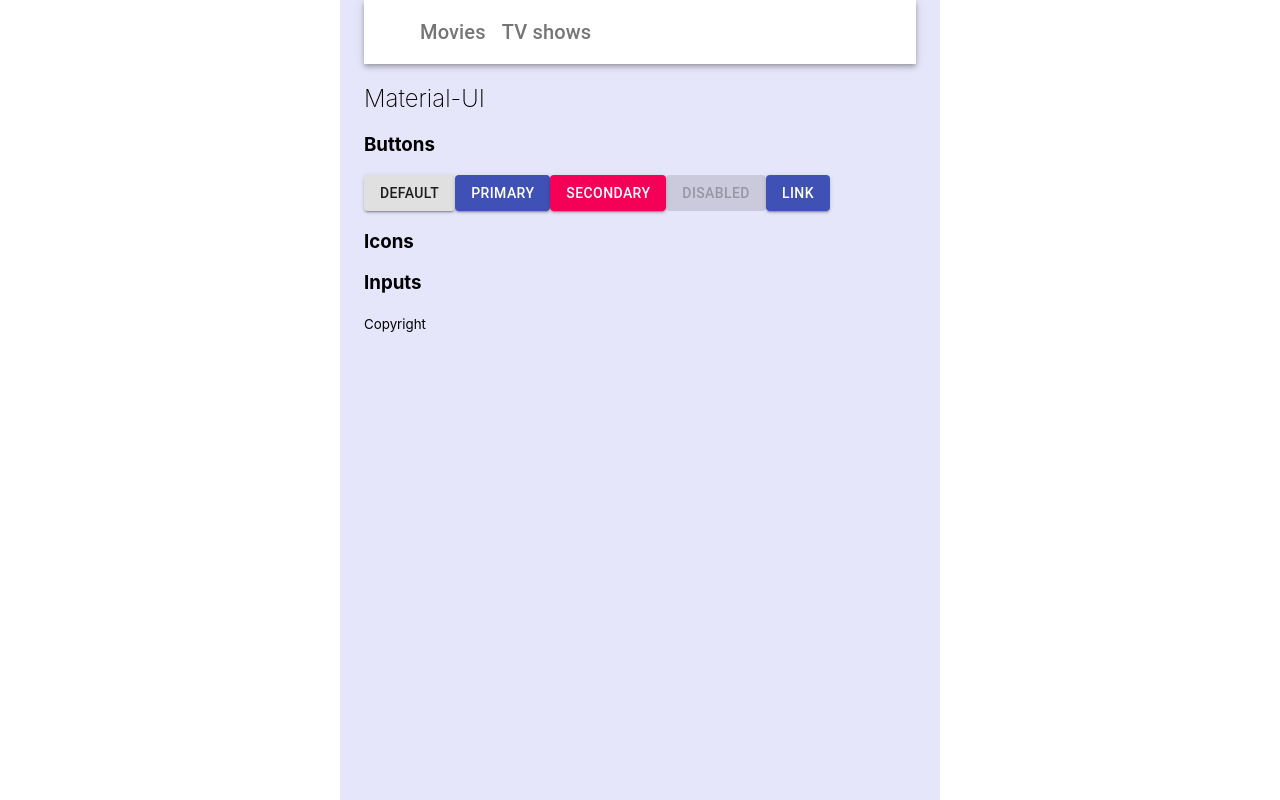
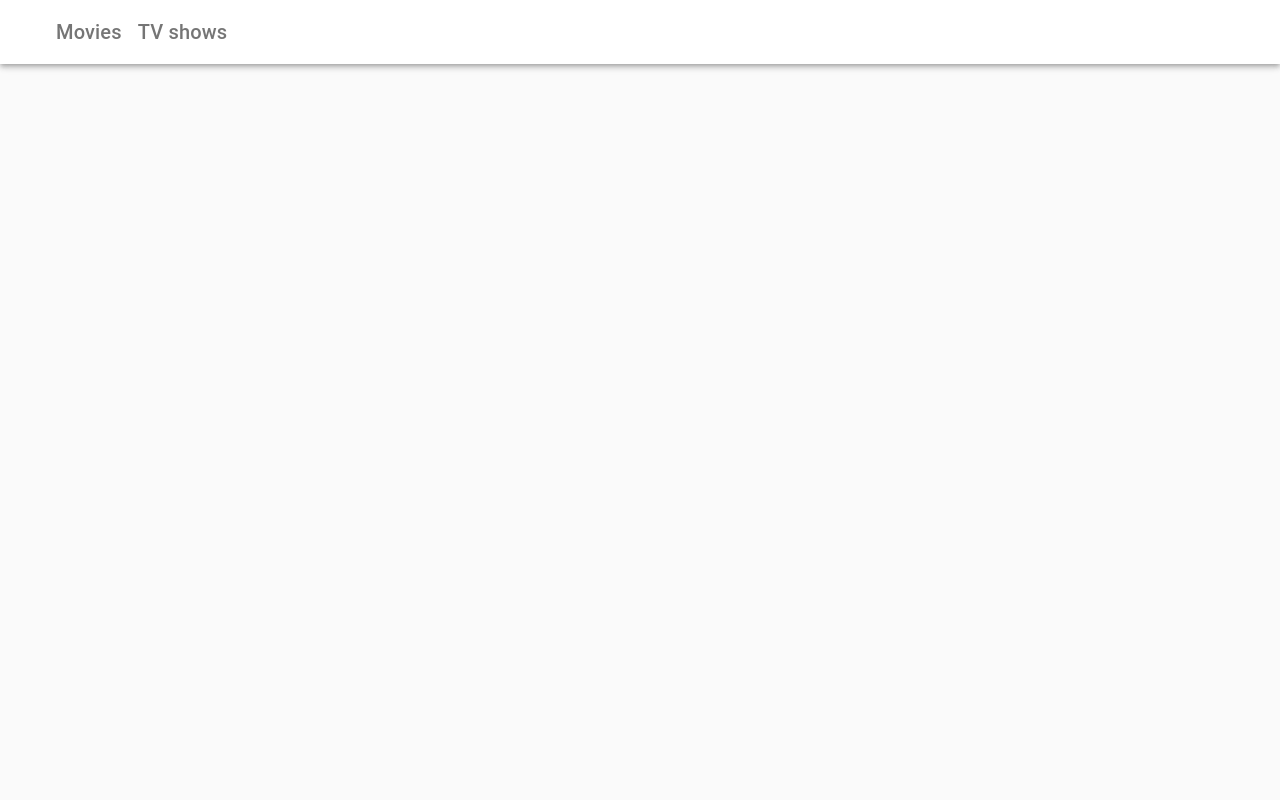
Before and after one commit to ohyland/good-telly, a React (Create React App) app: page / in a window 1280 px wide. Built offline with nearby package versions, Linux system fonts and the light colour scheme.

Commit message:
delete and modify files to clean up

```diff
--- a/src/App.js
+++ b/src/App.js
@@ -1,23 +1,16 @@
 import React from "react";
 import Header from "./Header";
 import Main from "./Main";
-import Footer from "./Footer";
+import { CssBaseline } from "@material-ui/core";
 
 // 3rd party imports
-import Container from "@material-ui/core/Container";
 
 function App() {
   return (
-    <div style={{ height: "100vh" }}>
-      <Container
-        maxWidth="sm"
-        style={{ backgroundColor: "lavender", height: "100vh" }}
-      >
-        <Header></Header>
-        <Main></Main>
-        <Footer></Footer>
-      </Container>
-    </div>
+    <CssBaseline>
+      <Header></Header>
+      <Main></Main>
+    </CssBaseline>
   );
 }
 
--- a/src/Main.js
+++ b/src/Main.js
@@ -1,33 +1,10 @@
 import React from "react";
-import Button from "@material-ui/core/Button";
-
+// import Button from "@material-ui/core/Button";
 
 function Main() {
   return (
     <main>
-      <h2
-        style={{
-          fontWeight: 200,
-        }}
-      >
-        Material-UI
-      </h2>
-      <h3>Buttons</h3>
-      <Button variant="contained">Default</Button>
-      <Button variant="contained" color="primary">
-        Primary
-      </Button>
-      <Button variant="contained" color="secondary">
-        Secondary
-      </Button>
-      <Button variant="contained" disabled>
-        Disabled
-      </Button>
-      <Button variant="contained" color="primary" href="#contained-buttons">
-        Link
-      </Button>
-      <h3>Icons</h3>
-      <h3>Inputs</h3>
+
     </main>
   );
 }
```
Also changed, not shown: 1 other file (tests, documents, lock files or other folders).
